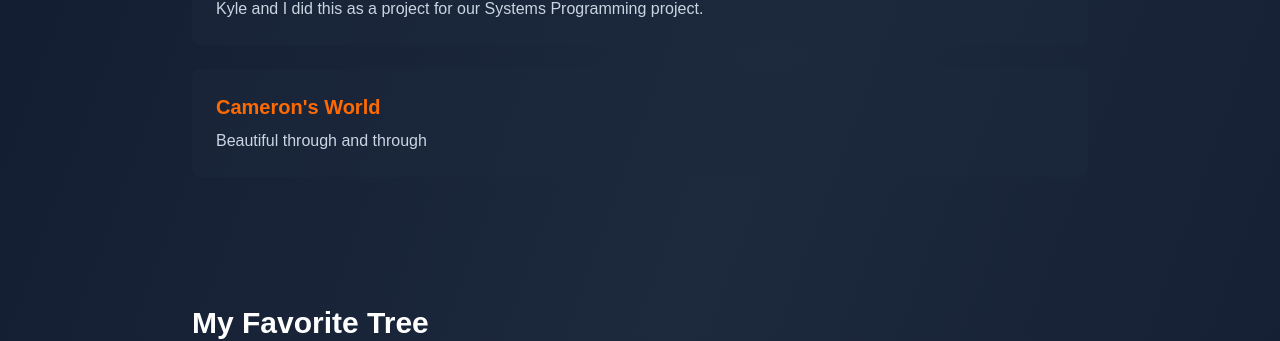
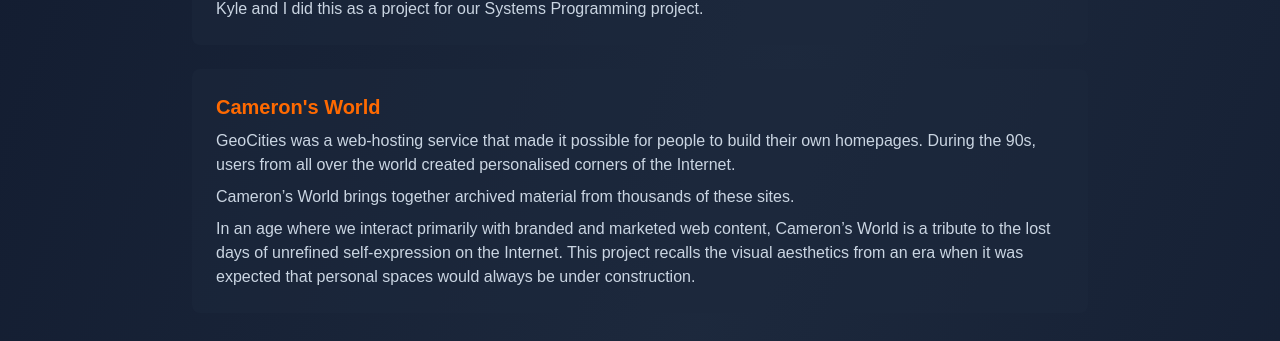
Before and after one commit to Tyler-Schwenk/tyler-schwenk.github.io, a Next.js app: page /projects/others in a window 1280 px wide. Shown: the part 1351-1692 px from the top of the page. Built offline with nearby package versions, Linux system fonts and the light colour scheme.

Commit message:
more iprovements

```diff
--- a/app/projects/others/page.tsx
+++ b/app/projects/others/page.tsx
@@ -99,8 +99,12 @@ export default function Others() {
                     Cameron's World
                   </h3>
                   <p className="text-slate-300">
-                    Beautiful through and through
-                  </p>
+                    GeoCities was a web-hosting service that made it possible for people to build their own homepages. During the 90s, users from all over the world created personalised corners of the Internet.</p>
+<p className="text-slate-300">Cameron’s World brings together archived material from thousands of these sites.</p>
+
+<p className="text-slate-300">In an age where we interact primarily with branded and marketed web content, Cameron’s World is a tribute to the lost days of unrefined self-expression on the Internet. This project recalls the visual aesthetics from an era when it was expected that personal spaces would always be under construction.</p>
+
+
                 </a>
               </div>
             </div>
```
Also changed, not shown: 1 other file (tests, documents, lock files or other folders).
